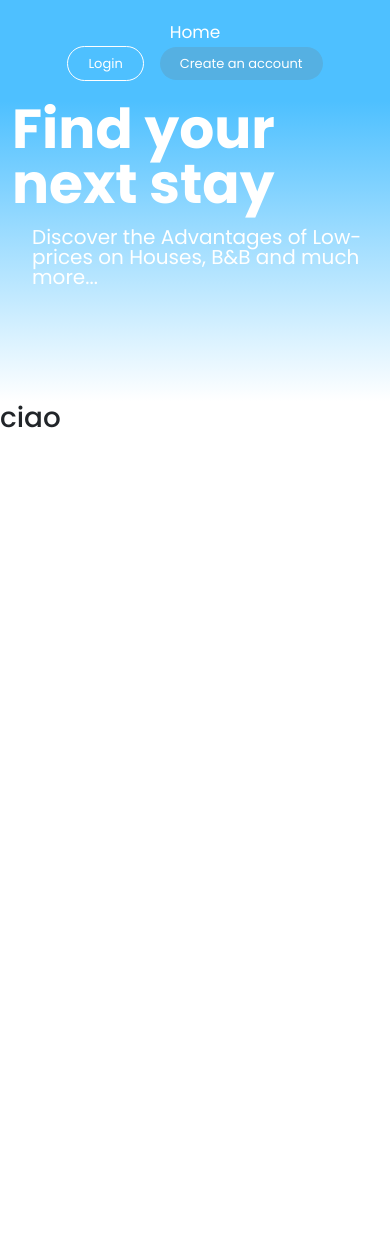
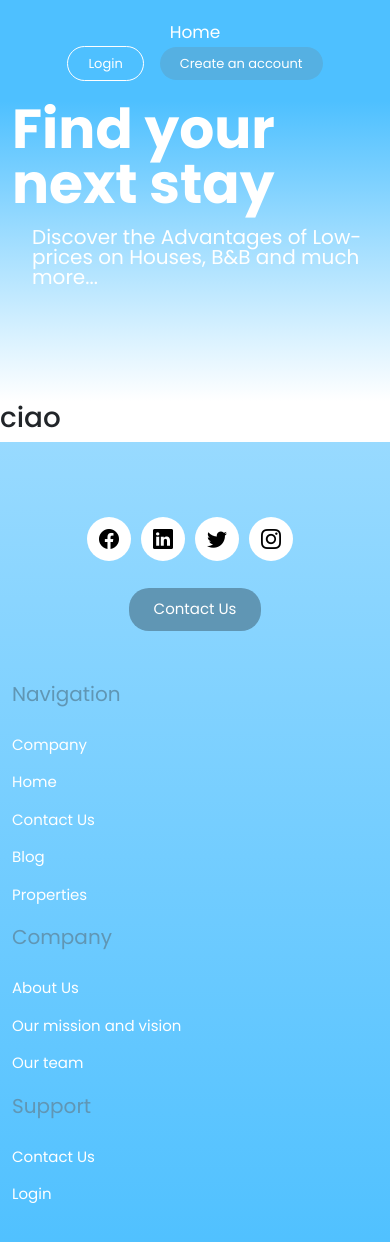
Before and after one commit to zGiusee/vite_boolbnb, a Vue app: page / in a window 390 px wide. Shown: the top 1242 px of the page. Before the commit the page ends 844 px from the top, so only its background shows below. Built offline with nearby package versions, Linux system fonts and the light colour scheme.

Commit message:
[UPDATE] completed footer (responsive)

```diff
--- a/package.json
+++ b/package.json
@@ -9,6 +9,8 @@
     "preview": "vite preview"
   },
   "dependencies": {
+    "@fortawesome/fontawesome-svg-core": "^6.5.1",
+    "@fortawesome/vue-fontawesome": "^3.0.6",
     "axios": "^1.6.8",
     "bootstrap": "^5.3.3",
     "bootstrap-icons": "^1.11.3",
--- /dev/null
+++ b/src/components/AppFooter.vue
@@ -0,0 +1,153 @@
+<script>
+export default {
+    data() {
+        return {
+            navigationLinks: [
+                {
+                    label: 'Company',
+                },
+                {
+                    label: 'Home',
+                },
+                {
+                    label: 'Contact Us',
+                },
+                {
+                    label: 'Blog',
+                },
+                {
+                    label: 'Properties',
+                },
+            ],
+
+            companyLinks: [
+                {
+                    label: 'About Us',
+                },
+                {
+                    label: 'Our mission and vision',
+                },
+                {
+                    label: 'Our team',
+                },
+            ],
+
+            supportLinks: [
+                {
+                    label: 'Contact Us',
+                },
+                {
+                    label: 'Login',
+                },
+            ]
+        }
+    }
+}
+</script>
+
+<template lang="">
+    <footer class="my-footer">
+        <div class="container">
+            <div class="row justify-content-between">
+
+                <!-- LOGO + ICONE + CONTACT US  -->
+                <div class="col-12 col-sm-4 text-center text-sm-start mt-5 my-sm-5">
+                    <!-- LOGO  -->
+                    <div class="d-none d-sm-block logo">
+                        <img src="../img/logo_1.png" alt="">
+                    </div>
+                    <!-- ICONE  -->
+                    <div class="icons my-4">
+                        <i class="bi bi-facebook single-icon"></i>
+                        <i class="bi bi-linkedin single-icon"></i>
+                        <i class="bi bi-twitter single-icon"></i>
+                        <i class="bi bi-instagram single-icon"></i>
+                    </div>
+                    <!-- BOTTONE  -->
+                    <div class="mt-4">
+                        <button class="footer-button">Contact Us</button>
+                    </div>
+                </div>
+
+
+                <!-- LISTE  -->
+                <div class="col-12 col-sm-8 d-flex flex-wrap my-5">
+
+                    <!-- NAVIGATION  -->
+                    <div class="col-12 col-sm-4">
+                        <div class="footer-title">
+                            Navigation
+                        </div>
+                        <ul class="list-unstyled">
+                            <li v-for="(link, index) in navigationLinks" class="footer-list">{{ link.label }}</li>
+                        </ul>
+                    </div>
+
+                    <!-- COMPANY  -->
+                    <div class="col-12 col-sm-4">
+                        <div class="footer-title">
+                            Company
+                        </div>
+                        <ul class="list-unstyled">
+                            <li v-for="(link, index) in companyLinks" class="footer-list">{{ link.label }}</li>
+                        </ul>
+                    </div>
+
+                    <!-- SUPPORT  -->
+                    <div class="col-12 col-sm-4">
+                        <div class="footer-title">
+                            Support
+                        </div>
+                        <ul class="list-unstyled">
+                            <li v-for="(link, index) in supportLinks" class="footer-list">{{ link.label }}</li>
+                        </ul>
+                    </div>
+
+                </div>
+            </div>
+        </div>
+    </footer>
+</template>
+
+<style scoped lang="scss">
+@use '../styles/generals.scss' as *;
+
+.my-footer {
+    width: 100%;
+    background: linear-gradient(to top, $my_lightblue, $my_lightbluetwo);
+    font-size: 15px;
+    color: white;
+
+    .logo img {
+        filter: brightness(0) invert(1);
+        width: 150px;
+    }
+
+    .icons {
+        .single-icon {
+            color: black;
+            font-size: 20px;
+            background-color: white;
+            padding: 8px 12px;
+            border-radius: 100%;
+            margin-right: 10px;
+            line-height: 50px;
+
+            &:hover {
+                color: $my_bluetwo;
+            }
+        }
+    }
+
+    .footer-title {
+        color: $my_bluetwo;
+        font-size: 20px;
+        padding-bottom: 10px;
+    }
+
+    .footer-list {
+        margin: 15px 0px;
+    }
+
+}
+</style>
--- a/src/pages/AppHome.vue
+++ b/src/pages/AppHome.vue
@@ -1,12 +1,14 @@
 <script>
 import AppHeader from '../components/AppHeader.vue';
 import AppJumbotron from '../components/AppJumbotron.vue';
+import AppFooter from '../components/AppFooter.vue';
 
 
 export default {
     components: {
         AppHeader,
-        AppJumbotron
+        AppJumbotron,
+        AppFooter
     }
 }
 </script>
@@ -16,5 +18,6 @@ export default {
     <div>
         <h1>ciao</h1>
     </div>
+    <AppFooter />
 </template>
 <style scoped lang="scss"></style>
--- a/src/styles/generals.scss
+++ b/src/styles/generals.scss
@@ -30,3 +30,12 @@
     padding: 7px 20px;
     background-color: $my_blue;
 }
+
+.footer-button {
+    font-size: 15px;
+    color: white;
+    border: none;
+    border-radius: 20px;
+    padding: 10px 25px;
+    background-color: $my_bluetwo;
+}
--- a/src/styles/partials/_variables.scss
+++ b/src/styles/partials/_variables.scss
@@ -1,2 +1,4 @@
 $my_lightblue: #4ec0ff;
 $my_blue: #55b0e2;
+$my_lightbluetwo: #98daff;
+$my_bluetwo: #6096b4;
```
Also changed, not shown: 1 other file (tests, documents, lock files or other folders).
